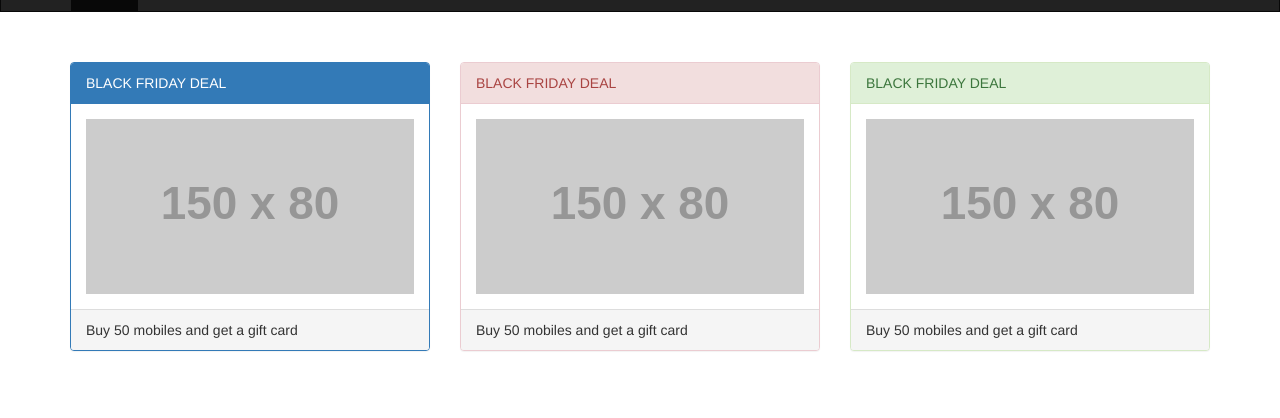
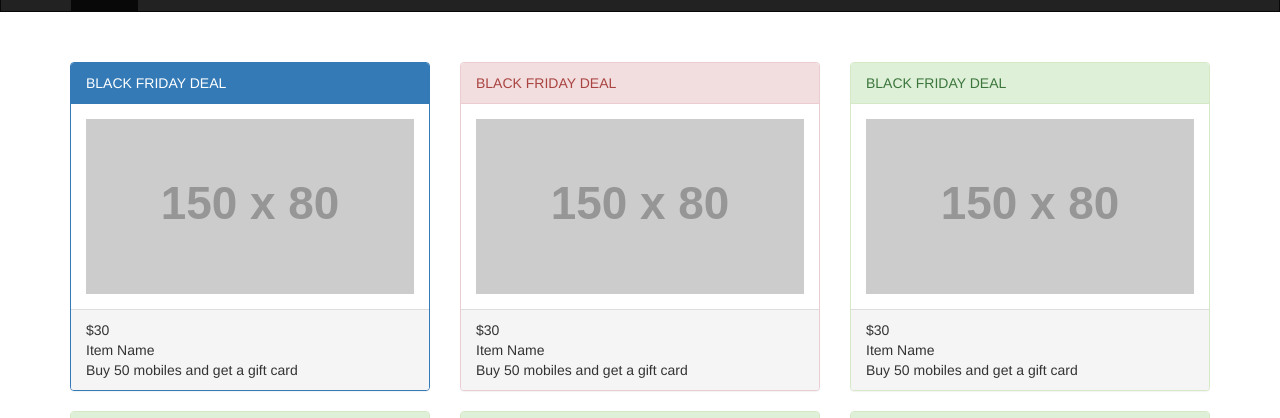
Before and after one commit to johannasp/Target-ShopShare, a PHP site: page / in a window 1280 px wide. Shown: the part 280-698 px from the top of the page. Run offline with PHP 8.4, Linux system fonts and the light colour scheme; grey boxes labelled with a size stand in for pictures from a placeholder-image service; some libraries are stand-ins or nearby versions.

Commit message:
Index (php)

```diff
--- a/index.php
+++ b/index.php
@@ -48,27 +48,66 @@
 
 <div class="container">
   <div class="row">
+
     <div class="col-sm-4">
       <div class="panel panel-primary">
         <div class="panel-heading">BLACK FRIDAY DEAL</div>
         <div class="panel-body"><img src="https://placehold.it/150x80?text=IMAGE" class="img-responsive" style="width:100%" alt="Image"></div>
-        <div class="panel-footer">Buy 50 mobiles and get a gift card</div>
+        <div class="panel-footer">
+          <div class="panel-footer-price">$30</div>
+          <div class="panel-footer-name">Item Name</div>
+          Buy 50 mobiles and get a gift card
+        </div>
       </div>
     </div>
     <div class="col-sm-4">
       <div class="panel panel-danger">
         <div class="panel-heading">BLACK FRIDAY DEAL</div>
         <div class="panel-body"><img src="https://placehold.it/150x80?text=IMAGE" class="img-responsive" style="width:100%" alt="Image"></div>
-        <div class="panel-footer">Buy 50 mobiles and get a gift card</div>
+        <div class="panel-footer">
+          <div class="panel-footer-price">$30</div>
+          <div class="panel-footer-name">Item Name</div>
+          Buy 50 mobiles and get a gift card
+        </div>
       </div>
     </div>
     <div class="col-sm-4">
       <div class="panel panel-success">
         <div class="panel-heading">BLACK FRIDAY DEAL</div>
         <div class="panel-body"><img src="https://placehold.it/150x80?text=IMAGE" class="img-responsive" style="width:100%" alt="Image"></div>
-        <div class="panel-footer">Buy 50 mobiles and get a gift card</div>
+        <div class="panel-footer">
+          <div class="panel-footer-price">$30</div>
+          <div class="panel-footer-name">Item Name</div>
+          Buy 50 mobiles and get a gift card
+        </div>
       </div>
     </div>
+
+    <?php
+      $json_data = file_get_contents("data.json");
+      $json = json_decode($json_data);
+      //echo var_dump($json);
+
+      foreach ($json as $object) {
+        $itemName = $object->name;
+        $itemPrice = $object->price;
+        $itemPic = $object->pic;
+        echo "
+        <div class=\"col-sm-4\">
+          <div class=\"panel panel-success\">
+            <div class=\"panel-heading\">ITEM</div>
+            <div class=\"panel-body\"><img src=\"$itemPic\" class=\"img-responsive\" style=\"width:100%\" alt=\"Image\"></div>
+            <div class=\"panel-footer\">
+              <div class=\"panel-footer-price\">$itemPrice</div>
+              <div class=\"panel-footer-name\">$itemName</div>
+              Buy 50 mobiles and get a gift card
+            </div>
+          </div>
+        </div>
+        ";
+      }
+    ?>
+
   </div>
 </div><br>
 
```
